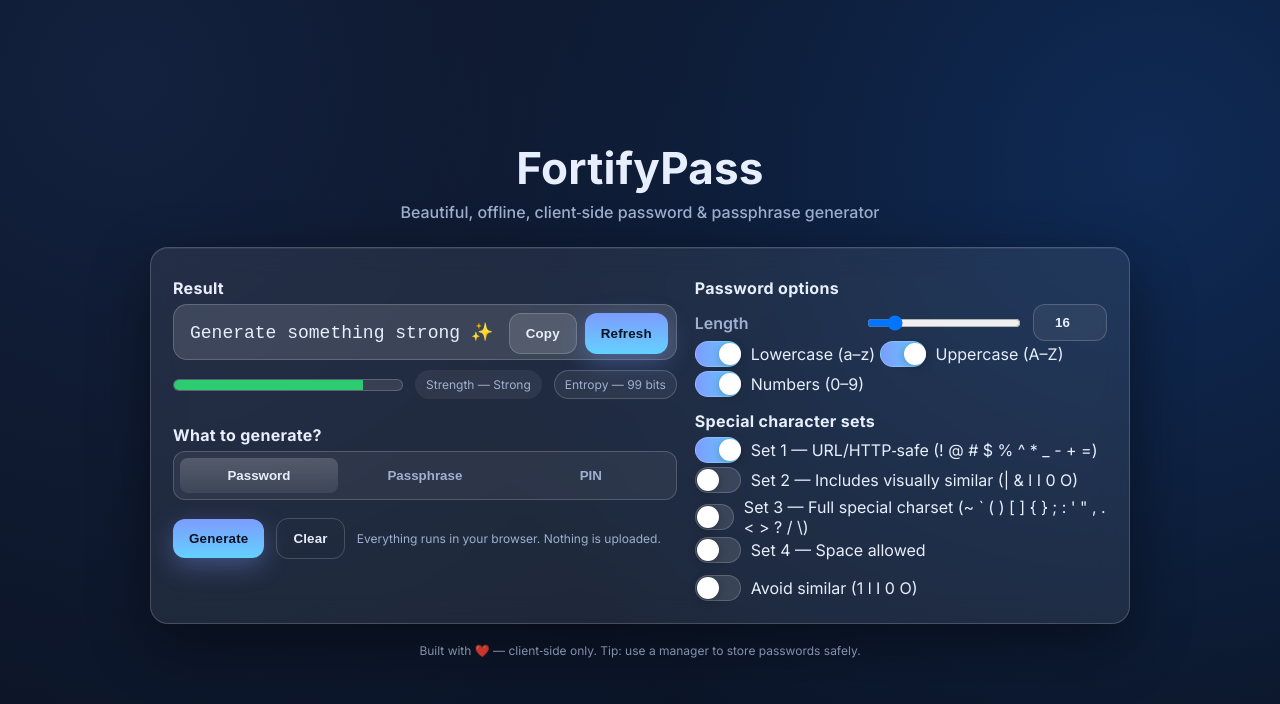
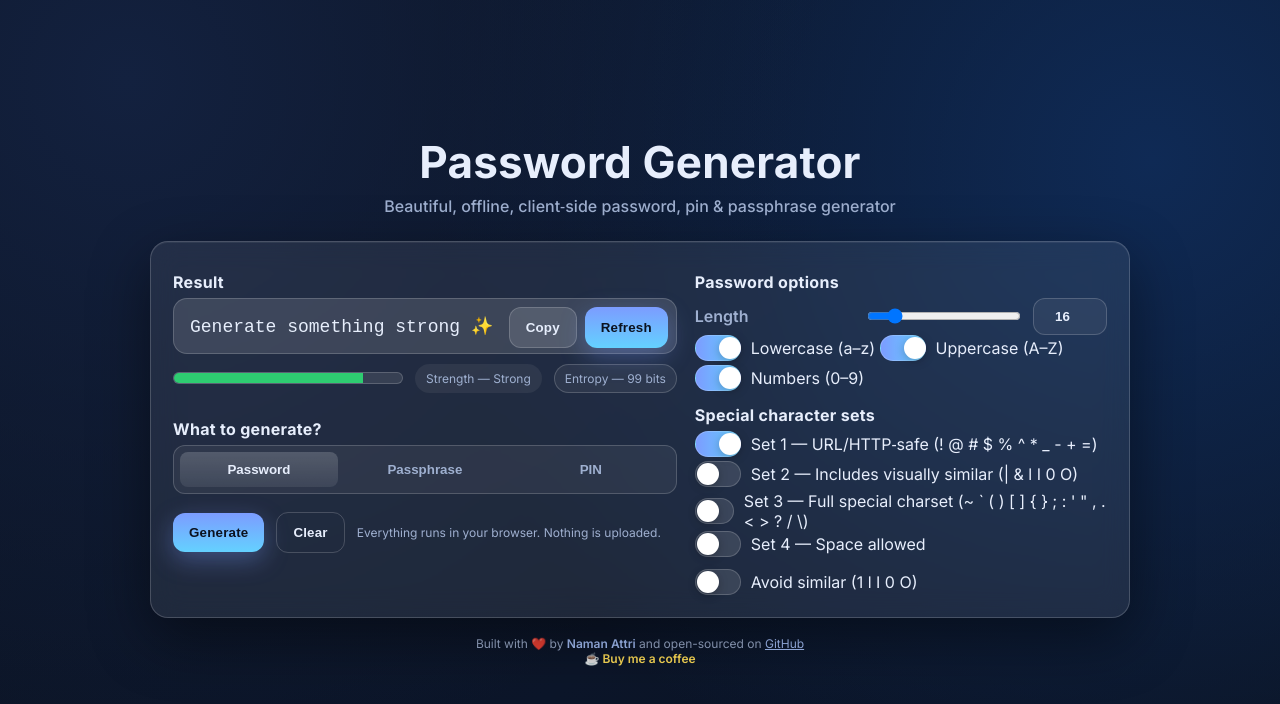
Before and after one commit to namanattri/tools, a plain HTML site: page password-generator/index.html in a window 1280 px wide. Drawn offline with Linux system fonts and the light colour scheme.

Commit message:
update footer with relevant links

```diff
--- a/password-generator/index.html
+++ b/password-generator/index.html
@@ -3,7 +3,7 @@
 <head>
   <meta charset="utf-8" />
   <meta name="viewport" content="width=device-width, initial-scale=1" />
-  <title>FortifyPass — Password, Passphrase & Pin Generator</title>
+  <title>Password, Passphrase & Pin Generator</title>
   <link rel="preconnect" href="https://fonts.googleapis.com">
   <link rel="preconnect" href="https://fonts.gstatic.com" crossorigin>
   <link href="https://fonts.googleapis.com/css2?family=Inter:wght@300;400;500;600;700;800&display=swap" rel="stylesheet">
@@ -95,8 +95,8 @@
 <body>
   <div class="container">
     <header>
-      <h1>FortifyPass</h1>
-      <div class="subtitle">Beautiful, offline, client‑side password & passphrase generator</div>
+      <h1>Password Generator</h1>
+      <div class="subtitle">Beautiful, offline, client‑side password, pin & passphrase generator</div>
     </header>
 
     <div class="card grid grid-2" id="app">
@@ -205,8 +205,9 @@
     </div>
 
     <footer>
-      Built with ❤️ — client‑side only. Tip: use a manager to store passwords safely.
-    </footer>
+    Built with ❤️ by <a href="https://namanattri.dev" target="_blank" rel="noopener" style="color:#a9c5ff; font-weight:600; text-decoration:none;">Naman Attri</a> and open-sourced on <a href="https://github.com/namanattri/tools" style="color:#a9c5ff">GitHub</a><br>
+    <a class="coffee" href="https://buymeacoffee.com/namanattri" target="_blank" rel="noopener" style="color:#ffdd57; text-decoration:none; font-weight:600;">☕ Buy me a coffee</a>
+  </footer>
   </div>
 
   <script>
```
Also changed, not shown: index.html (+2 -1 lines).
